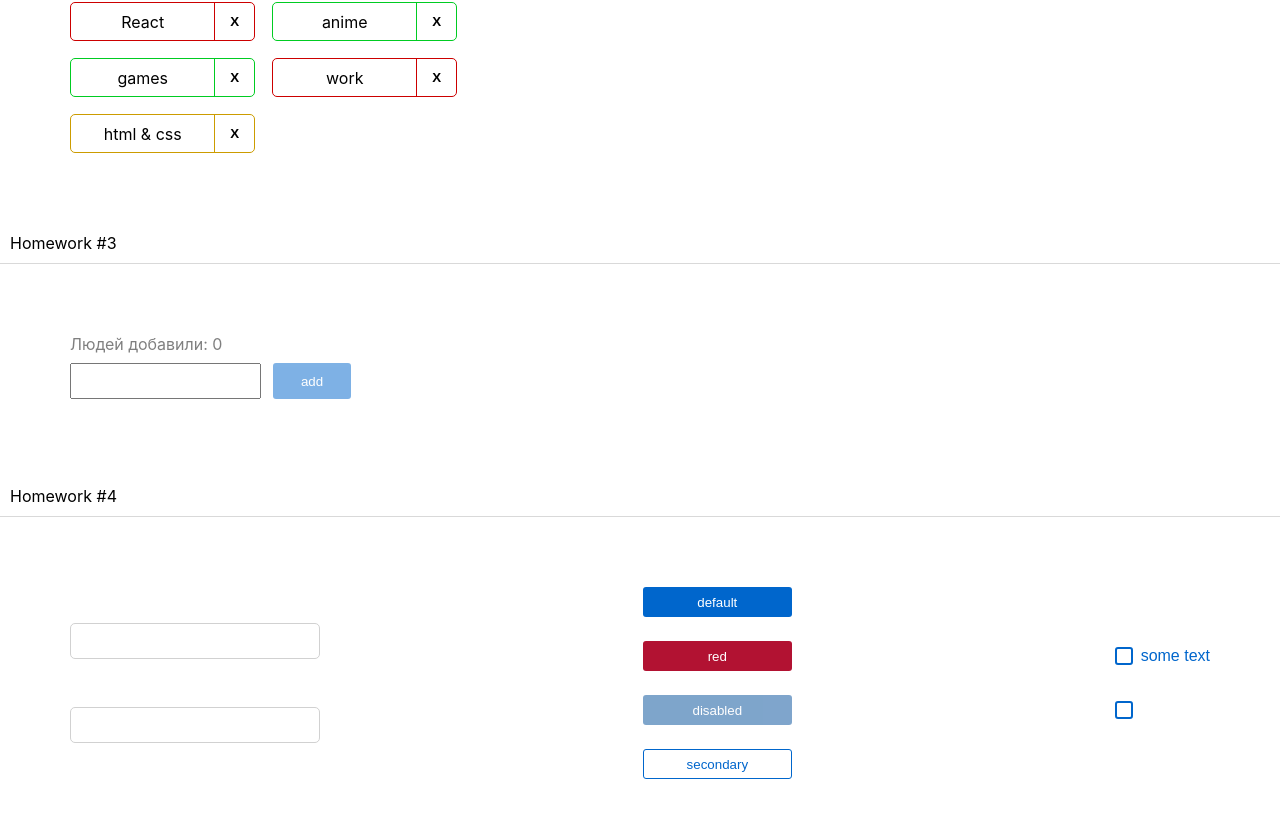
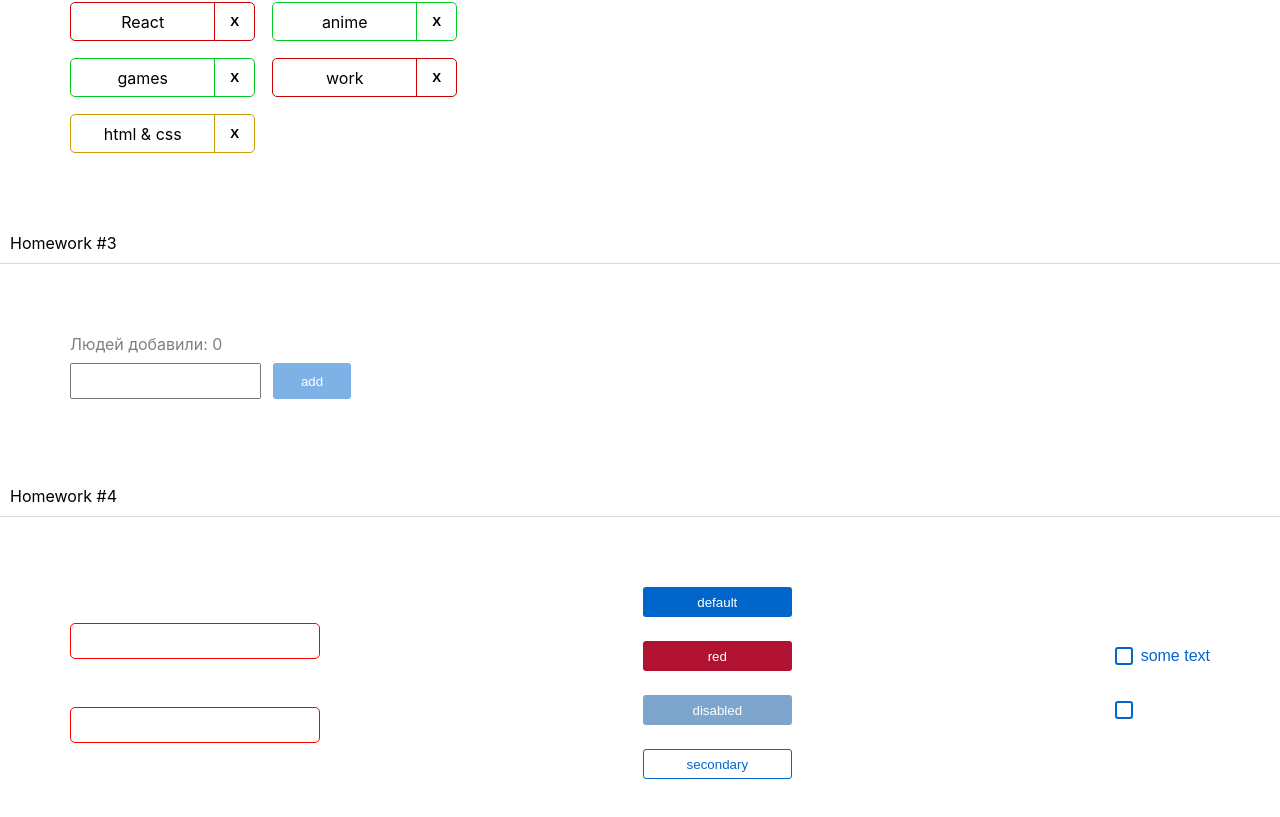
Before and after one commit to KatyaKlepcha/Tasks, a React (Create React App) app: page /#/pre-junior in a window 1280 px wide. Shown: the part 650-1467 px from the top of the page. Built offline with nearby package versions, Linux system fonts and the light colour scheme.

Commit message:
hw-6: edit mode

```diff
--- a/src/s2-homeworks/hw04/common/c1-SuperInputText/SuperInputText.module.css
+++ b/src/s2-homeworks/hw04/common/c1-SuperInputText/SuperInputText.module.css
@@ -1,10 +1,11 @@
 .input:focus {
+    border: 1px solid red;
 }
 
 .input {
     width: 250px;
     height: 36px;
-    border: 1px solid #D1D1D1;
+    border: 1px solid red;
     border-radius: 5px;
     margin-right: 20px;
 }
@@ -13,6 +14,12 @@
 }
 
 .superInput {
+    padding: 10px;
+    border: 1px solid red;
+}
+
+.superInput:focus-visible {
+    border: 1px solid red;
 }
 
 .errorInput {
--- a/src/s2-homeworks/hw06/HW6.module.css
+++ b/src/s2-homeworks/hw06/HW6.module.css
@@ -2,4 +2,5 @@
 }
 
 .editableSpanContainer {
+    margin-bottom: 24px;
 }
--- a/src/s2-homeworks/hw06/HW6.tsx
+++ b/src/s2-homeworks/hw06/HW6.tsx
@@ -1,6 +1,6 @@
-import React, { useState } from 'react'
+import React, {useState} from 'react'
 import SuperEditableSpan from './common/c4-SuperEditableSpan/SuperEditableSpan'
-import { restoreState, saveState } from './localStorage/localStorage'
+import {restoreState, saveState} from './localStorage/localStorage'
 import s2 from '../../s1-main/App.module.css'
 import SuperButton from '../hw04/common/c2-SuperButton/SuperButton'
 import s from './HW6.module.css'
@@ -18,8 +18,9 @@ const HW6 = () => {
         saveState<string>('hw6-editable-span-value', value)
     }
     const restore = () => {
+        const state = restoreState<string>('hw6-editable-span-value', value)
+        setValue(state)
         // делают студенты
-
     }
 
     return (
--- a/src/s2-homeworks/hw06/common/c4-SuperEditableSpan/SuperEditableSpan.module.css
+++ b/src/s2-homeworks/hw06/common/c4-SuperEditableSpan/SuperEditableSpan.module.css
@@ -2,10 +2,12 @@
 }
 
 .span {
+    color: #0080FF;
 }
 
 .input {
 }
 
 .pen {
+    margin-right: 24px;
 }
--- a/src/s2-homeworks/hw06/common/c4-SuperEditableSpan/SuperEditableSpan.tsx
+++ b/src/s2-homeworks/hw06/common/c4-SuperEditableSpan/SuperEditableSpan.tsx
@@ -1,9 +1,4 @@
-import React, {
-    DetailedHTMLProps,
-    InputHTMLAttributes,
-    HTMLAttributes,
-    useState,
-} from 'react'
+import React, {DetailedHTMLProps, HTMLAttributes, InputHTMLAttributes, KeyboardEvent, useState,} from 'react'
 import s from './SuperEditableSpan.module.css'
 import SuperInputText from '../../../hw04/common/c1-SuperInputText/SuperInputText'
 import editIcon from './editIcon.svg'
@@ -23,7 +18,7 @@ type SuperEditableSpanType = Omit<DefaultInputPropsType, 'type'> & {
     onEnter?: () => void
     error?: string
 
-    spanProps?: DefaultSpanPropsType  & {defaultText?: string}// пропсы для спана
+    spanProps?: DefaultSpanPropsType & { defaultText?: string }// пропсы для спана
 }
 
 const SuperEditableSpan: React.FC<SuperEditableSpanType> = (
@@ -42,19 +37,19 @@ const SuperEditableSpan: React.FC<SuperEditableSpanType> = (
 
     const onEnterCallback = () => {
         // выключить editMode при нажатии Enter // делают студенты
-
+        setEditMode(false)
         onEnter?.()
     }
     const onBlurCallback = (e: React.FocusEvent<HTMLInputElement>) => {
         // выключить editMode при нажатии за пределами инпута // делают студенты
-
+        setEditMode(false)
         onBlur?.(e)
     }
     const onDoubleClickCallBack = (
         e: React.MouseEvent<HTMLSpanElement, MouseEvent>
     ) => {
         // включить editMode при двойном клике // делают студенты
-
+        setEditMode(true)
         onDoubleClick?.(e)
     }
 
```
